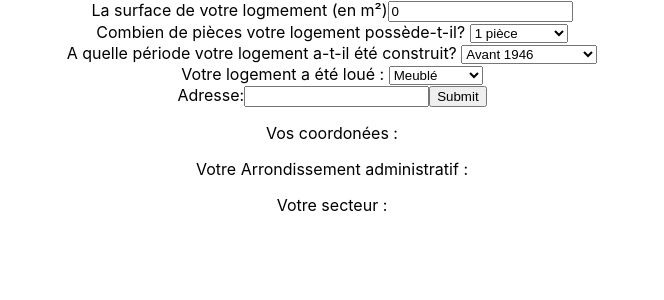
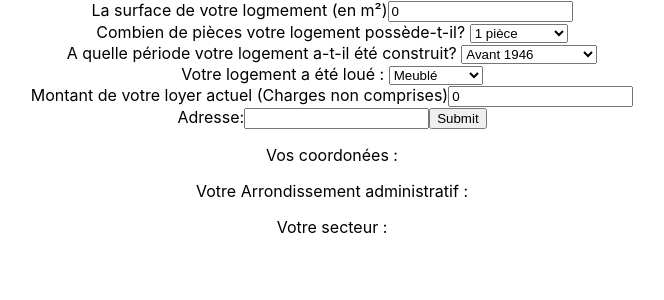
Before and after one commit to sambiak/loyers, a React (Create React App) app: page / in a window 1280 px wide. Shown: the top 300 px of the page, without its empty margins (308-972 px from the left). Built offline with nearby package versions, Linux system fonts and the light colour scheme.

Commit message:
Introduction du montant du loyer actuel

```diff
--- a/src/App.tsx
+++ b/src/App.tsx
@@ -7,6 +7,7 @@ import { Entree_piece } from "./piece";
 import { Entree_annee } from "./annee";
 import { Entree_mobilier } from "./mobilier";
 import { Resultat } from "./resultat";
+import { Entree_montant } from "./montantloyer";
 
 function App() {
   const [données_meublé, setMeublé] = useState<d3.DSVRowArray<string> | null>(
@@ -21,6 +22,7 @@ function App() {
   const [annee, setAnnee] = useState<string>("");
   const [mobilier, setMobilier] = useState<string>("");
   const [secteur, setSecteur] = useState<number | null>(null);
+  const [montant, setMontant] = useState<number>(0);
   let rempli =
     !données_meublé ||
     !données_non_meublé ||
@@ -48,6 +50,7 @@ function App() {
       <Entree_piece piece={piece} setPiece={setPiece} />
       <Entree_annee annee={annee} setAnnee={setAnnee} />
       <Entree_mobilier mobilier={mobilier} setMobilier={setMobilier} />
+      <Entree_montant montant={montant} setMontant={setMontant}/>
     </div>
   );
 
--- /dev/null
+++ b/src/montantloyer.tsx
@@ -0,0 +1,18 @@
+interface props {
+    montant: number;
+    setMontant: React.Dispatch<React.SetStateAction<number>>;
+  }
+
+  export function Entree_montant(props: props) {
+    return (
+      <div>
+        <label>Montant de votre loyer actuel (Charges non comprises)</label>
+        <input
+          type="number"
+          value={props.montant}
+          onChange={(e) => props.setMontant(parseInt(e.target.value, 10))}
+        />
+
+      </div>
+    );
+  }
--- a/src/resultat.tsx
+++ b/src/resultat.tsx
@@ -8,6 +8,7 @@ interface Props {
   surface: number | null;
   données_meublé: d3.DSVRowArray<string> | null;
   données_non_meublé: d3.DSVRowArray<string> | null;
+  montant : number | null;
 }
 
 export function Resultat(props: Props) {
```
